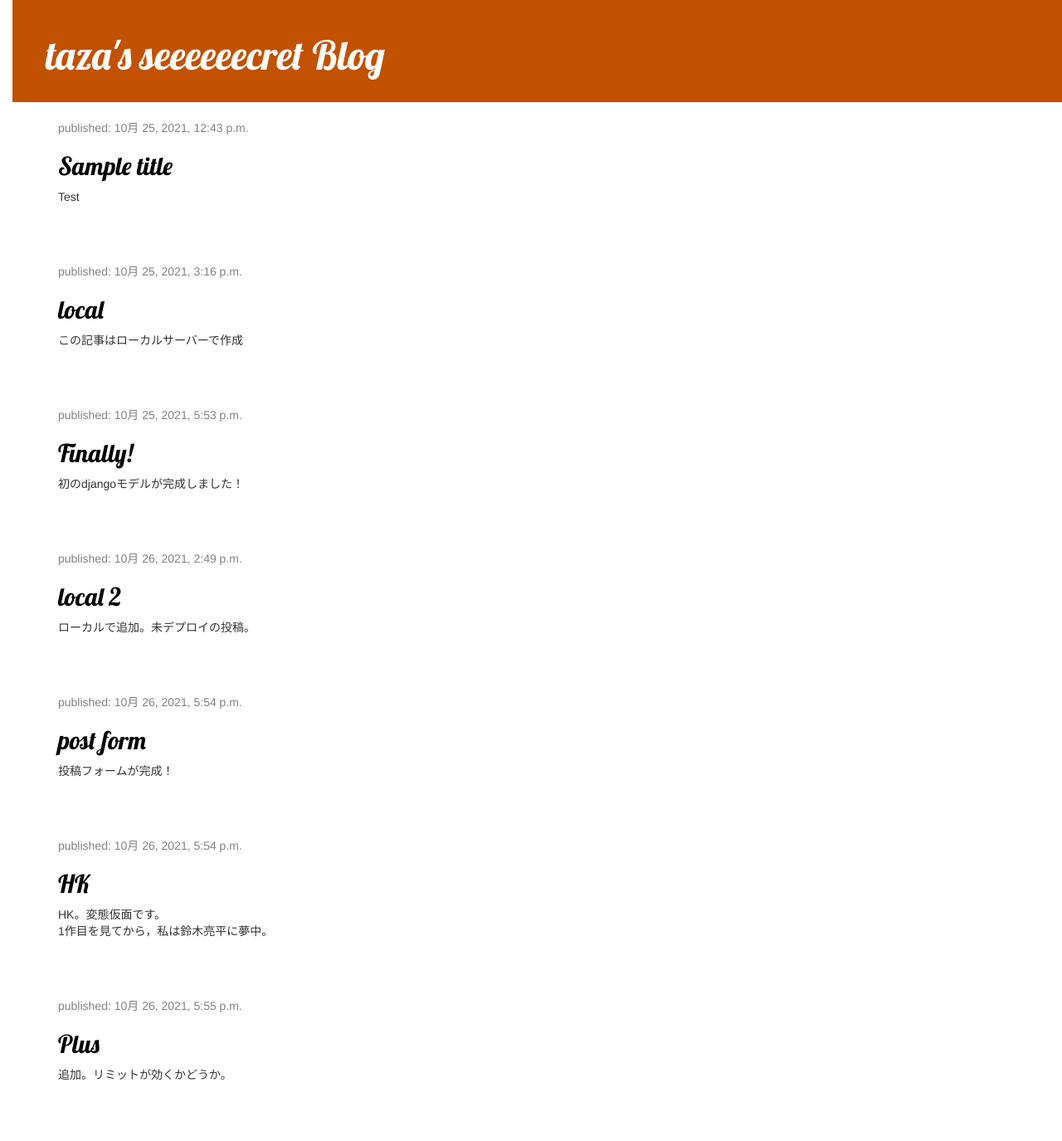
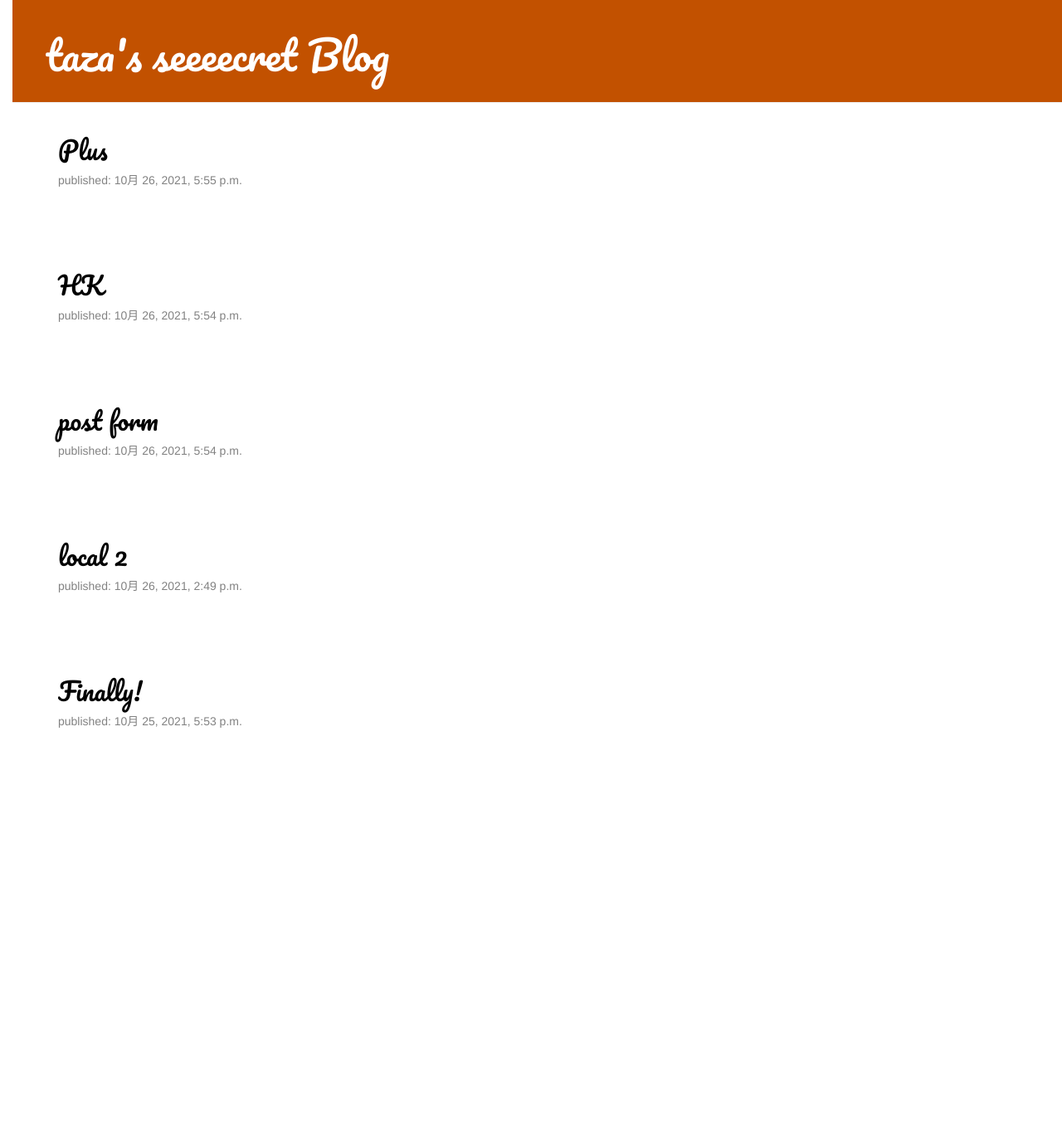
Before and after one commit to taza817/my-first-blog, a Django app: page / in a window 1280 px wide. Shown: the whole page at 83% size. After the commit the page ends 877 px from the top, so only its background shows below. Run offline with Django 3.2, Linux system fonts and the light colour scheme; data comes from the database, SQL or seed files in the repository; both versions use the stored data as it was after the commit; some libraries are stand-ins or nearby versions.

Commit message:
post_listで投稿の詳細を表示しない変更，CSSのフォントファミリーを変更

```diff
--- a/blog/static/css/blog.css
+++ b/blog/static/css/blog.css
@@ -1,6 +1,6 @@
 h1 a, h2 a {
   color: #c25100;
-  font-family: 'Lobster';
+  font-family: 'Pacifico', cursive;
 }
 
 body {
--- a/blog/templates/blog/base.html
+++ b/blog/templates/blog/base.html
@@ -1,18 +1,20 @@
 {% load static %}
 <html>
     <head>
-        <title>Django Girls blog</title>
+        <title>taza's secret blog</title>
         <link rel="stylesheet" href="//maxcdn.bootstrapcdn.com/bootstrap/3.2.0/css/bootstrap.min.css">
         <link rel="stylesheet" href="//maxcdn.bootstrapcdn.com/bootstrap/3.2.0/css/bootstrap-theme.min.css">
         <link rel="stylesheet" href="{% static 'css/blog.css' %}">
-        <link href="//fonts.googleapis.com/css?family=Lobster&subset=latin,latin-ext" rel="stylesheet" type="text/css">
+        <!-- <link href="//fonts.googleapis.com/css?family=Lobster&subset=latin,latin-ext" rel="stylesheet" type="text/css"> -->
+        <link href="https://fonts.googleapis.com/css2?family=Pacifico&display=swap" rel="stylesheet" type="text/css">
+
     </head>
     <body>
         <div class="page-header">
             {% if user.is_authenticated %}     <!-- ページをリクエストしているユーザーがログインしている場合にのみリンクがブラウザに送信される -->
                 <a href="{% url 'post_new' %}" class="top-menu"><span class="glyphicon glyphicon-plus"></span></a>
             {% endif %}
-                <h1><a href="/">taza's seeeeeecret Blog</a></h1>
+                <h1><a href="/">taza's seeeecret Blog</a></h1>
         </div>
         <div class="content container">
             <div class="row">
--- a/blog/templates/blog/post_detail.html
+++ b/blog/templates/blog/post_detail.html
@@ -14,6 +14,7 @@
         {% endif %}
 
         <h2>{{ post.title }}</h2>
+        <br>
         <p>{{ post.text|linebreaksbr }}</p>
     </div>
 {% endblock %}
--- a/blog/templates/blog/post_list.html
+++ b/blog/templates/blog/post_list.html
@@ -3,11 +3,11 @@
 {% block content %}
     {% for post in posts %}
         <div class="post">
+            <h2><a href="{% url 'post_detail' pk=post.pk %}">{{ post.title }}</a></h2>
             <div class="date">
                 <p>published: {{ post.published_date }}</p>
             </div>
-            <h2><a href="{% url 'post_detail' pk=post.pk %}">{{ post.title }}</a></h2>
-            <p>{{ post.text|linebreaksbr }}</p>
+            <br>
         </div>
     {% endfor %}
 {% endblock %}
--- a/blog/views.py
+++ b/blog/views.py
@@ -7,7 +7,7 @@ from .forms import PostForm
 # Create your views here.
 
 def post_list(request) :
-    posts = Post.objects.filter(published_date__lte=timezone.now()).order_by('published_date')
+    posts = Post.objects.filter(published_date__lte=timezone.now()).order_by('-published_date')[:5]
     return render(request, 'blog/post_list.html', {'posts':posts})
 
 
```
Also changed, not shown: db.sqlite3.
